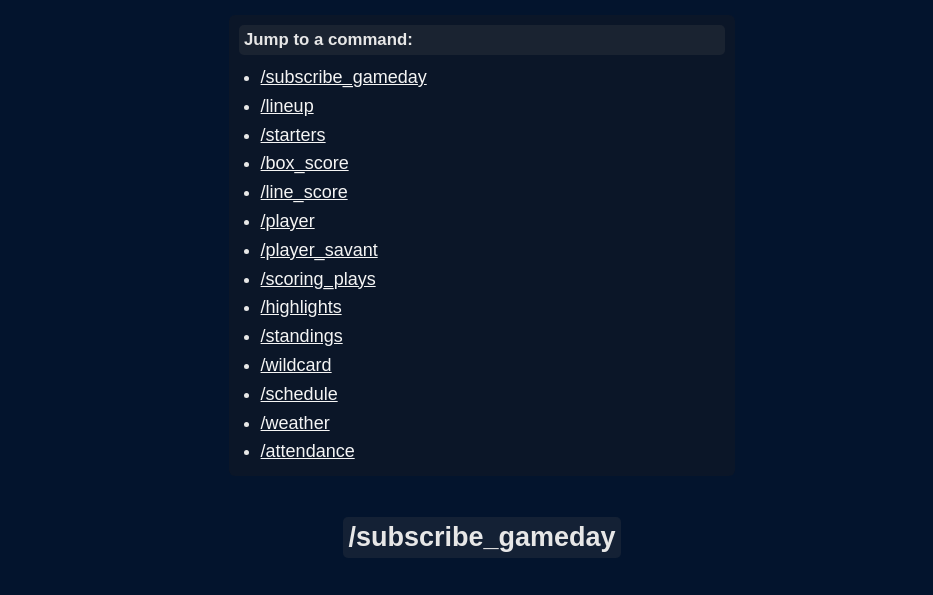
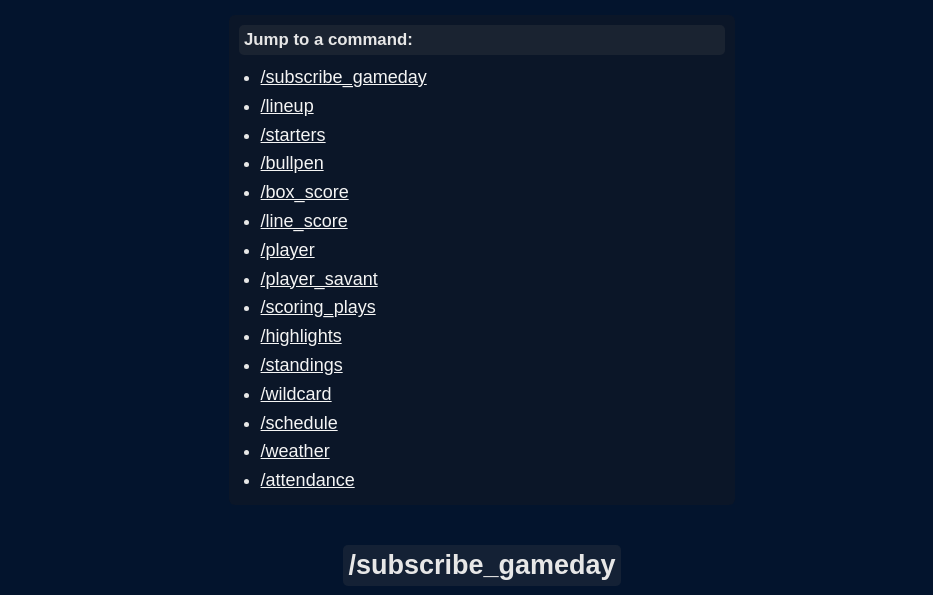
Before and after one commit to AlecM33/mlb-gameday-bot, a website: page docs/index.html in a window 1280 px wide. Shown: the part 198-793 px from the top of the page, without its empty margins (158-1091 px from the left). Drawn offline with Linux system fonts and the light colour scheme.

Commit message:
update docs

```diff
--- a/docs/index.html
+++ b/docs/index.html
@@ -89,6 +89,7 @@
         <li><a href="#subscribe_gameday">/subscribe_gameday</a></li>
         <li><a href="#lineup">/lineup</a></li>
         <li><a href="#starters">/starters</a></li>
+        <li><a href="#bullpen">/bullpen</a></li>
         <li><a href="#box_score">/box_score</a></li>
         <li><a href="#line_score">/line_score</a></li>
         <li><a href="#player">/player</a></li>
@@ -121,6 +122,8 @@
     <img class="bot-demo-img" alt="lineup" src="./images/screenshots/lineup.png"/>
     <h2 id="starters" class="command-header">/starters</h2>
     <img class="bot-demo-img" alt="starters" src="./images/screenshots/starters_2.png"/>
+    <h2 id="bullpen" class="command-header">/bullpen</h2>
+    <img class="bot-demo-img" alt="bullpen" src="./images/screenshots/bullpen.png"/>
     <h2 id="box_score" class="command-header">/box_score</h2>
     <img class="bot-demo-img" alt="box score" src="./images/screenshots/box_score.png"/>
     <h2 id="line_score" class="command-header">/line_score</h2>
```
Also changed, not shown: docs/images/screenshots/bullpen.png (added).
